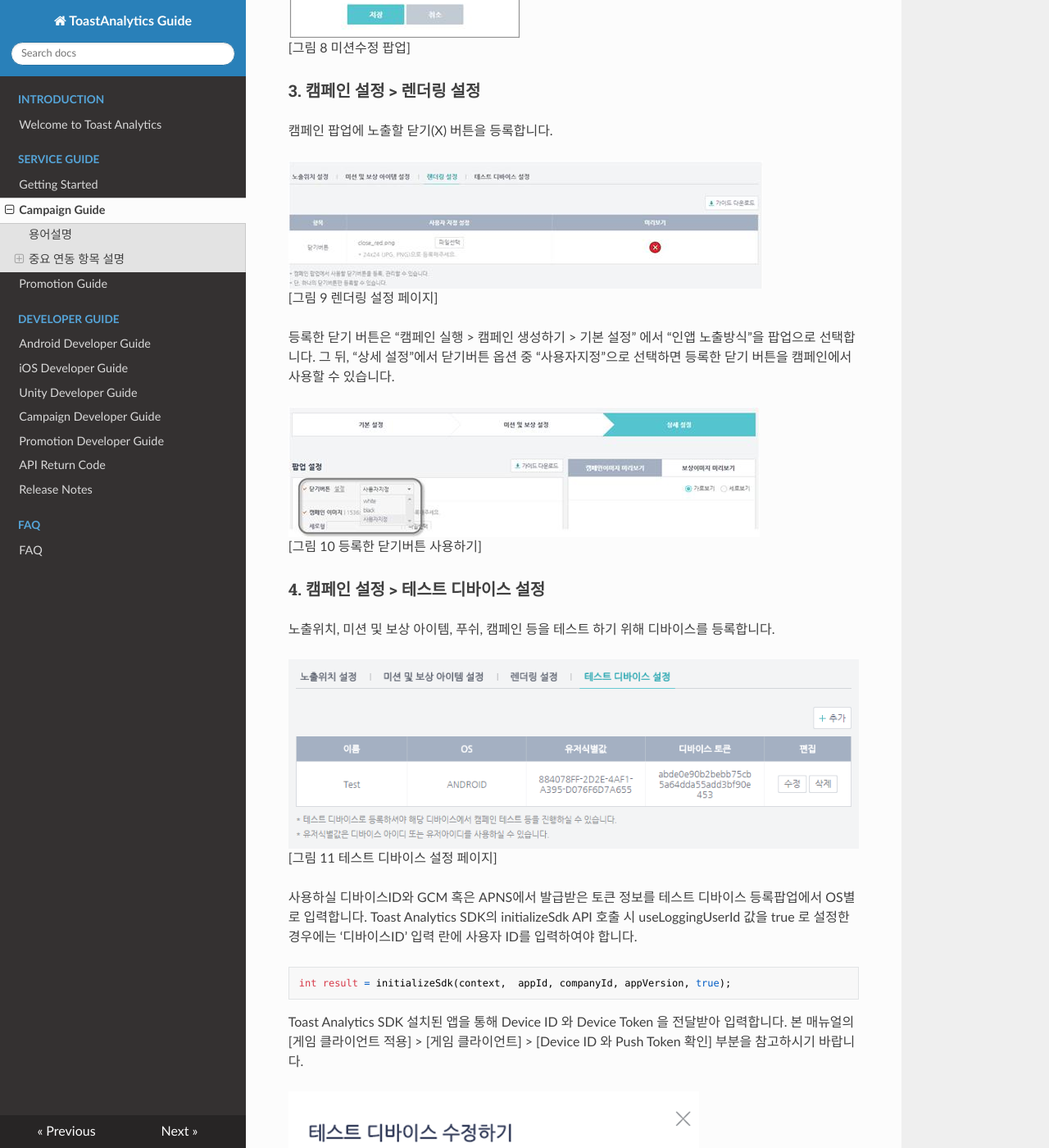
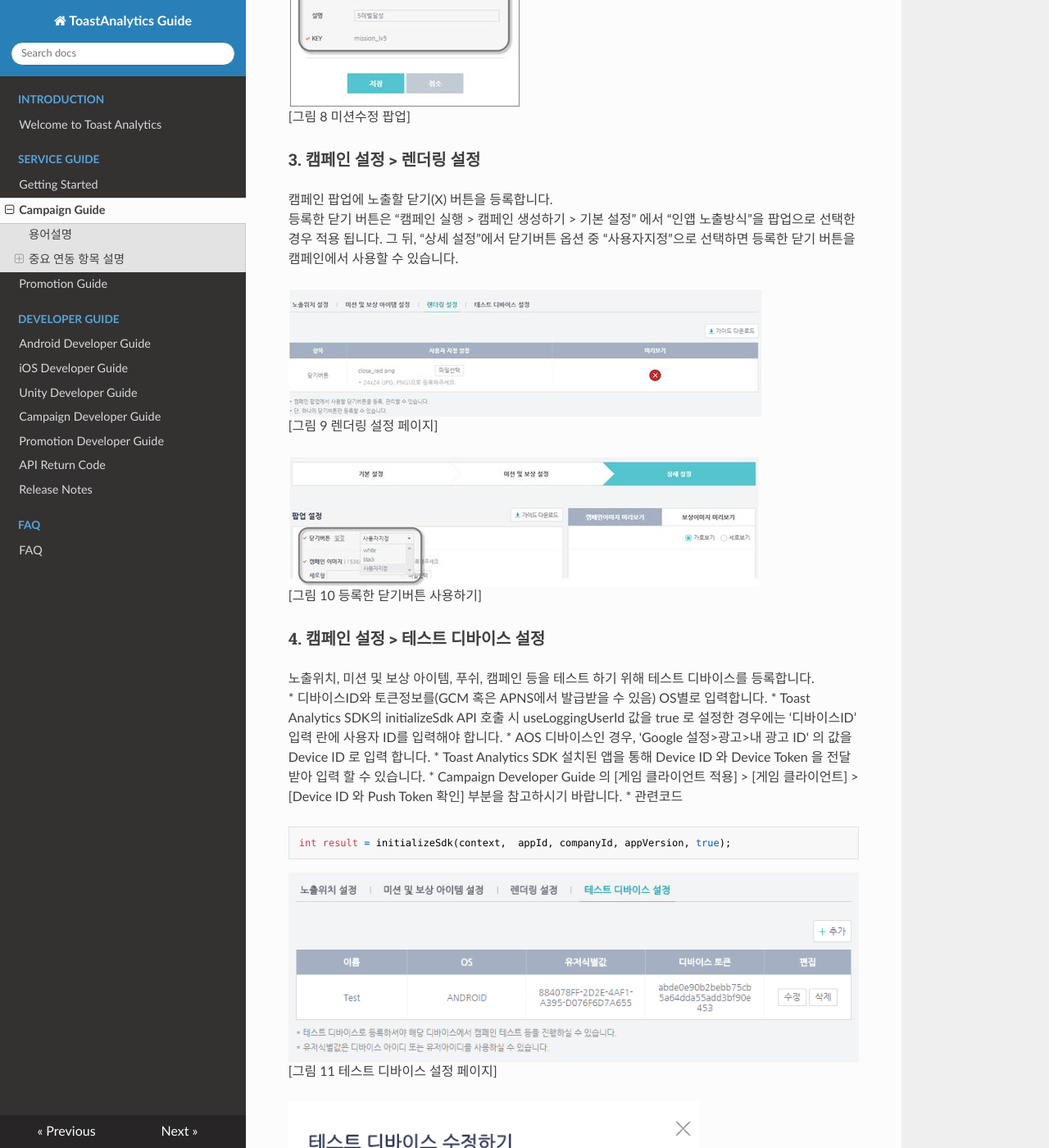
Before and after one commit to ToastAnalytics/ToastAnalytics, an MkDocs documentation site: the page built from docs/Developer/2. Campaign Guide.md, in a window 1280 px wide and 1400 px high, scrolled down 5043 px. Shown: the whole window at 82% size. Built offline with MkDocs 1.6.1, drawn with Linux system fonts in a browser that asks for light colours; nearby versions of some CDN libraries; old or Windows-style settings are respelled for this version of MkDocs; some of the changed text lies outside the part shown.

Commit message:
Update 2. Campaign Guide.md
.

````diff
--- a/docs/Developer/2. Campaign Guide.md
+++ b/docs/Developer/2. Campaign Guide.md
@@ -45,7 +45,7 @@ Analytics Campaign 기능을 사용하기 위해서는 Toast Analytics SDK를
 캠페인을 위한 SDK 적용 방법은 별도로 제공되는 [Campaign Developer Guide] 및 [Toast Analytics API 레퍼런스] 문서를 참조해주세요.
 
 ###2. 캠페인 설정
-신규 캠페인을 바로 생성할 수도 있지만,시스템에서 제공되는 생성 템플릿을 이용해 목적에 맞는 캠페인을 좀 더 빠르고 쉽게 만들 수 있습니다. 자세한 설명은 해당 페이지의 우측 상단에 위치한 [페이지 가이드]를 통해 제공됩니다.
+신규 캠페인을 바로 생성할 수도 있지만,시스템에서 제공되는 생성 템플릿을 이용해 목적에 맞는 캠페인을 좀 더 빠르고 쉽게 만들 수 있습니다.
 
 - 관련 메뉴 : Toast Analytics 사이트 > 캠페인 실행
 
@@ -70,7 +70,8 @@ Toast Analytics SDK를 통해 Device ID와 Device Token을 획득한 후, 테스
 * 4.보상: 캠페인 서버에서 게임 서버로 정보가 정상적으로 전달됨
 
 ###5. 캠페인 노출
-캠페인 테스트가 모두 완료된 경우 외부 사용자가 접근할 수 있도록 캠페인을 오픈할 수 있습니다. 캠페인이 오픈되고 앱이 캠페인 노출 지점에 다다른 경우 캠페인이 노출됩니다.
+캠페인 테스트가 모두 완료된 경우 외부 사용자가 접근할 수 있도록 캠페인을 오픈할 수 있습니다.
+캠페인이 오픈되고 앱이 캠페인 노출 지점에 다다른 경우 캠페인이 노출됩니다.
 
 - 관련 메뉴 : 앱설정 > 캠페인 설정 >노출위치 설정 참조
 
@@ -86,10 +87,10 @@ Toast Analytics SDK를 통해 Device ID와 Device Token을 획득한 후, 테스
 캠페인을 실행 하기 전에 필요한 환경 설정 작업은 2가지입니다.
 
 **1. 앱설정 > 캠페인설정**
- * 노출위치 설정 :  게임에서 캠페인 이미지가 노출될 위치를 등록하는 메뉴로서 필수 입력 값
- * 미션 및 보상 아이템 설정 :  보상이 있는 캠페인일 경우에만 등록
- * 랜더링 설정 : 캠페인 이미지에 사용자 정의 닫기 버튼을 적용하고자 할 경우 설정.시스템에서 제공되는 기본  이미지를 사용할 경우 설정 불필요
- * 테스트 디바이스 설정 :  캠페인 실행 테스트를 위해 한 개 이상의 테스트 디바이스를 반드시 등록
+* 노출위치 설정 :  게임에서 캠페인 이미지가 노출될 위치를 등록하는 메뉴로서 필수 입력 값
+* 미션 및 보상 아이템 설정 :  보상이 있는 캠페인일 경우에만 등록
+* 랜더링 설정 : 캠페인 이미지에 사용자 정의 닫기 버튼을 적용하고자 할 경우 설정.시스템에서 제공되는 기본  이미지를 사용할 경우 설정 불필요
+* 테스트 디바이스 설정 :  캠페인 실행 테스트를 위해 한 개 이상의 테스트 디바이스를 반드시 등록
 
 **앱설정 >  푸쉬설정** : 캠페인 푸쉬를 사용하는 경우 필수 등록 필요.
 
@@ -98,7 +99,8 @@ Toast Analytics SDK를 통해 Device ID와 Device Token을 획득한 후, 테스
 [그림 4 캠페인 설정메뉴 위치]
 
 ###1.캠페인 설정 > 노출위치 설정 및 테스트
-애플리케이션에서 캠페인 팝업 혹은 배너가 노출될 위치에 대한 유니크한 식별자인 KEY를 설정합니다.팝업과 배너를 등록하고 정상적으로 이미지가 노출되는지 OS 별로 테스트를 진행해야 합니다.
+애플리케이션에서 캠페인 팝업 혹은 배너가 노출될 위치에 대한 유니크한 식별자인 KEY를 설정합니다.
+팝업과 배너를 등록하고 정상적으로 이미지가 노출되는지 OS 별로 테스트를 진행해야 합니다.
 ![그림 5 캠페인 노출위치 설정](https://raw.githubusercontent.com/ToastAnalytics/ToastAnalytics/master/docs/Developer/images/image007.jpg)
 
 [그림 5 캠페인 노출위치 설정]
@@ -107,6 +109,7 @@ Toast Analytics SDK를 통해 Device ID와 Device Token을 획득한 후, 테스
 * 한 개의 키로 안드로이드와 iOS를 공통으로 사용합니다.
 * 캠페인 팝업/배너를 노출하고자 하는 애플리케이션의 특정 위치에서는 SDK의 캠페인 노출 API를 해당 KEY의 파라미터를 호출해야  합니다.
 * 노출위치의 상태값은  [테스트], [결과확인], [연동완료]가 있으며, [결과확인], [연동완료] 상태에서는 KEY값을 더 이상 수정/ 삭제 할 수 없습니다.
+
 ![그림 6 캠페인 노출위치 수정 팝업](https://raw.githubusercontent.com/ToastAnalytics/ToastAnalytics/master/docs/Developer/images/image008.jpg)
 
 [그림 6 캠페인 노출위치 수정 팝업]
@@ -114,48 +117,53 @@ Toast Analytics SDK를 통해 Device ID와 Device Token을 획득한 후, 테스
 “노출위치 테스트”는 노출위치가 정상적으로 소스에 삽입되어 있는지 확인하는 기능입니다.
 각 상태값은 다음과 같습니다.
 
- *[테스트] 버튼 : 현재 테스트를 시작할 수 있는 상태를 의미합니다.
- *[결과 확인] 버튼 : 해당 노출위치에 테스트 프로모션이 실행중이며, 실제 소스가 삽입된 애플리케이션을 통해 해당 노출위치에 프로모션이 정상적으로 노출되고 있는지 확인 할 수 있습니다.
-새로 등록한 프로모션을 테스트하기 위해서는 앱을 재실행해야 합니다. 프로모션이 노출되는지 정상적으로 확인되면, 해당 버튼 클릭시 '연동 완료'상태로 변경됩니다.그렇지 않으면, 다시 [테스트]상태로 초기화됩니다.
- *연동완료 : 해당 노출위치가 정상적으로 소스에 삽임됨을 의미합니다.
+
+* [테스트] 버튼 : 현재 테스트를 시작할 수 있는 상태를 의미합니다.
+* [결과 확인] 버튼 : 해당 노출위치에 테스트 프로모션이 실행중이며, 실제 소스가 삽입된 애플리케이션을 통해 해당 노출위치에 프로모션이 정상적으로 노출되고 있는지 확인 할 수 있습니다.
+* 새로 등록한 프로모션을 테스트하기 위해서는 앱을 재실행해야 합니다. 프로모션이 노출되는지 정상적으로 확인되면, 해당 버튼 클릭시 '연동 완료'상태로 변경됩니다.그렇지 않으면, 다시 [테스트]상태로 초기화됩니다.
+* 연동완료 : 해당 노출위치가 정상적으로 소스에 삽임됨을 의미합니다.
 
 ###2. 캠페인 설정 > 미션 및 보상 아이템 설정
-“캠페인 실행 > 캠페인 생성하기 > 기본 설정” 에서 미션 및 보상 여부를 “있음”에 체크되면 필수로 설정값이 입력되어야 합니다. 미션 및 보상 아이템은 OS 공통으로 사용됩니다.
+“캠페인 실행 > 캠페인 생성하기 > 기본 설정” 에서 미션 및 보상 여부를 “있음”에 체크되면 필수로 설정값이 입력되어야 합니다.
+미션 및 보상 아이템은 OS 공통으로 사용됩니다.
 
 ![그림 7 캠페인 노출위치 수정 팝업](https://raw.githubusercontent.com/ToastAnalytics/ToastAnalytics/master/docs/Developer/images/image009.jpg)
 [그림 7 캠페인 노출위치 수정 팝업]
 
-캠페인을 등록하고 한 번 이상 테스트를 진행한 이후부터는 수정, 삭제가 되지 않으므로 신중히 입력해야 합니다.
+(주의) 캠페인을 등록하고 한 번 이상 테스트를 진행한 이후부터는 수정, 삭제가 되지 않으므로 신중히 입력해야 합니다.
 
 ![그림 8 미션수정 팝업](https://raw.githubusercontent.com/ToastAnalytics/ToastAnalytics/master/docs/Developer/images/image010.jpg)
 [그림 8 미션수정 팝업]
 
 ###3. 캠페인 설정 > 렌더링 설정
 캠페인 팝업에 노출할 닫기(X) 버튼을 등록합니다.
+등록한 닫기 버튼은 “캠페인 실행 > 캠페인 생성하기 > 기본 설정” 에서 “인앱 노출방식”을 팝업으로 선택한 경우 적용 됩니다.
+그 뒤, “상세 설정”에서 닫기버튼 옵션 중 “사용자지정”으로 선택하면 등록한 닫기 버튼을 캠페인에서 사용할 수 있습니다.
 
 ![그림 9 렌더링 설정 페이지](https://raw.githubusercontent.com/ToastAnalytics/ToastAnalytics/master/docs/Developer/images/image011.jpg)
 [그림 9 렌더링 설정 페이지]
-
-등록한 닫기 버튼은 “캠페인 실행 > 캠페인 생성하기 > 기본 설정” 에서 “인앱 노출방식”을 팝업으로 선택합니다.
-그 뒤, “상세 설정”에서 닫기버튼 옵션 중 “사용자지정”으로 선택하면 등록한 닫기 버튼을 캠페인에서 사용할 수 있습니다.
 
 ![그림 10 등록한 닫기버튼 사용하기](https://raw.githubusercontent.com/ToastAnalytics/ToastAnalytics/master/docs/Developer/images/image012.jpg)
 [그림 10 등록한 닫기버튼 사용하기]
 
 ###4. 캠페인 설정 > 테스트 디바이스 설정
-노출위치, 미션 및 보상 아이템, 푸쉬, 캠페인 등을 테스트 하기 위해 디바이스를 등록합니다.
+노출위치, 미션 및 보상 아이템, 푸쉬, 캠페인 등을 테스트 하기 위해 테스트 디바이스를 등록합니다.
+* 디바이스ID와 토큰정보를(GCM 혹은 APNS에서 발급받을 수 있음) OS별로 입력합니다.
+* Toast Analytics SDK의 initializeSdk API 호출 시 useLoggingUserId 값을 true 로 설정한 경우에는 ‘디바이스ID’ 입력 란에 사용자 ID를 입력해야 합니다.
+* AOS 디바이스인 경우, 'Google 설정>광고>내 광고 ID' 의 값을 Device ID 로 입력 합니다.
+* Toast Analytics SDK 설치된 앱을 통해 Device ID 와 Device Token 을 전달받아 입력 할 수 있습니다.
+* Campaign Developer Guide 의 [게임 클라이언트 적용] > [게임 클라이언트] > [Device ID 와 Push Token 확인] 부분을 참고하시기 바랍니다.
+* 관련코드
+
+```
+int result = initializeSdk(context,  appId, companyId, appVersion, true);
+```
 
 ![그림 11 테스트 디바이스 설정 페이지](https://raw.githubusercontent.com/ToastAnalytics/ToastAnalytics/master/docs/Developer/images/image11.png)
 [그림 11 테스트 디바이스 설정 페이지]
 
-사용하실 디바이스ID와 GCM 혹은 APNS에서 발급받은 토큰 정보를 테스트 디바이스 등록팝업에서 OS별로 입력합니다.
-Toast Analytics SDK의 initializeSdk API 호출 시 useLoggingUserId 값을 true 로 설정한 경우에는 ‘디바이스ID’ 입력 란에 사용자 ID를 입력하여야 합니다.
-```
-int result = initializeSdk(context,  appId, companyId, appVersion, true);
-```
 
-Toast Analytics SDK 설치된 앱을 통해 Device ID 와 Device Token 을 전달받아 입력합니다.
-본 매뉴얼의 [게임 클라이언트 적용] > [게임 클라이언트] > [Device ID 와 Push Token 확인] 부분을 참고하시기 바랍니다.
+
 
 ![그림 12 테스트 디바이스 등록 및 수정 팝업](https://raw.githubusercontent.com/ToastAnalytics/ToastAnalytics/master/docs/Developer/images/image12.png)
 [그림 12 테스트 디바이스 등록 및 수정 팝업]
````
